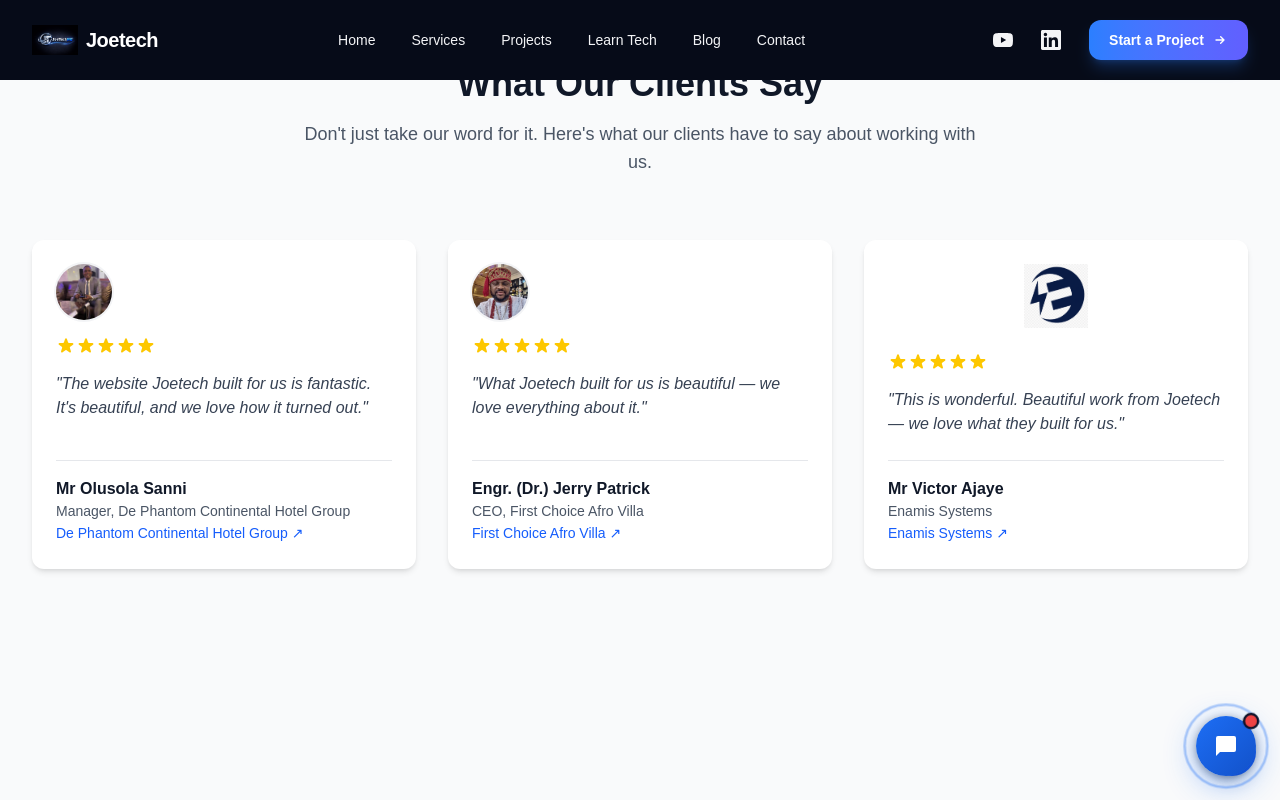
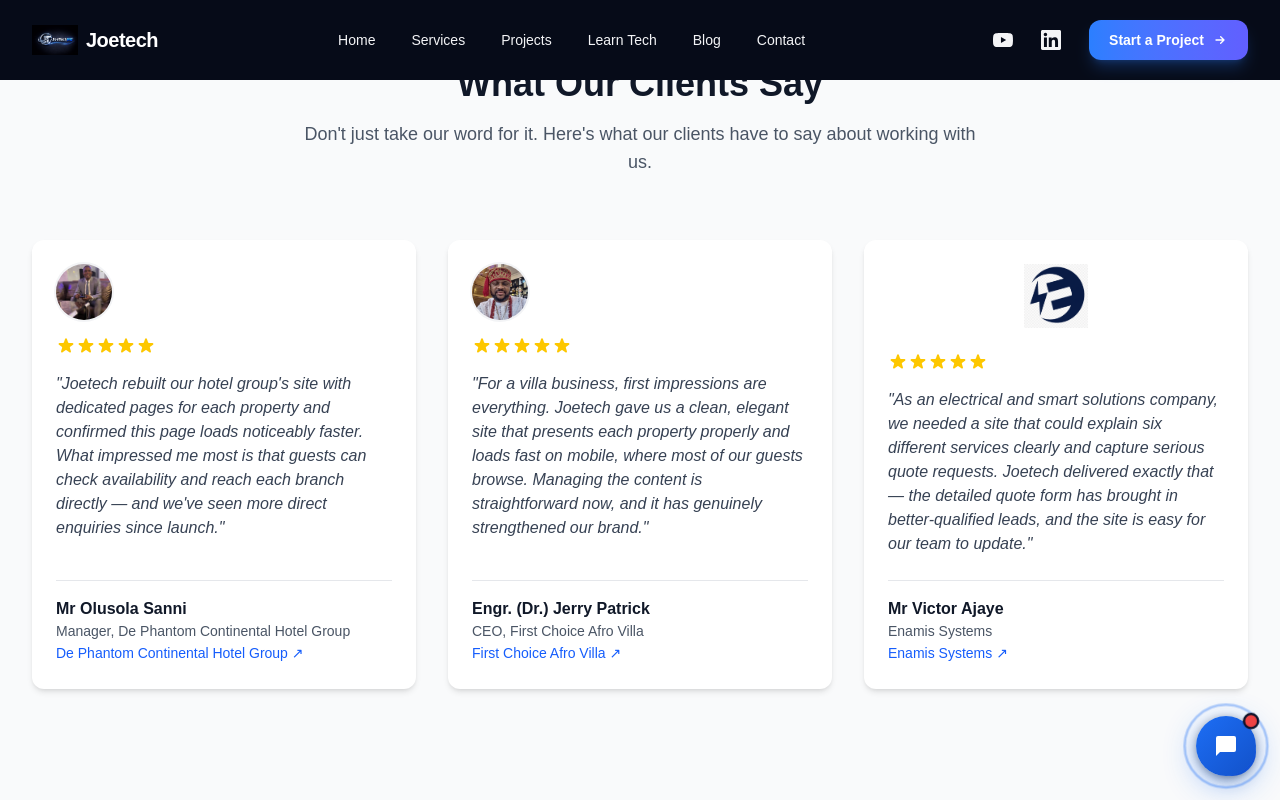
Before and after one commit to JoelionWebDev/joetech, a Next.js app: page /testimonials in a window 1280 px wide. Shown: the top 800 px of the page. Built offline with nearby package versions, Linux system fonts and the light colour scheme.

Commit message:
rewrite testimonials to be more specific and professional

```diff
--- a/app/components/Testimony.jsx
+++ b/app/components/Testimony.jsx
@@ -7,7 +7,7 @@
     company: "De Phantom Continental Hotel Group",
     position: "Manager",
     feedback:
-      "The website Joetech built for us is fantastic. It's beautiful, and we love how it turned out.",
+      "Joetech rebuilt our hotel group's site with dedicated pages for each property and confirmed this page loads noticeably faster. What impressed me most is that guests can check availability and reach each branch directly — and we've seen more direct enquiries since launch.",
     rating: 5,
     image: "/testimony/dephantom-rep.jpeg",
     url: "https://www.dephantomhotelgroup.com",
@@ -18,7 +18,7 @@
     company: "First Choice Afro Villa",
     position: "CEO",
     feedback:
-      "What Joetech built for us is beautiful — we love everything about it.",
+      "For a villa business, first impressions are everything. Joetech gave us a clean, elegant site that presents each property properly and loads fast on mobile, where most of our guests browse. Managing the content is straightforward now, and it has genuinely strengthened our brand.",
     rating: 5,
     image: "/testimony/firstchoice-rep.jpeg",
     url: "https://www.firstchoiceafrovilla.com",
@@ -29,7 +29,7 @@
     company: "Enamis Systems",
     position: null,
     feedback:
-      "This is wonderful. Beautiful work from Joetech — we love what they built for us.",
+      "As an electrical and smart solutions company, we needed a site that could explain six different services clearly and capture serious quote requests. Joetech delivered exactly that — the detailed quote form has brought in better-qualified leads, and the site is easy for our team to update.",
     rating: 5,
     image: "/testimony/enamis-logo.png",
     useLogo: true,
--- a/app/testimonials/page.jsx
+++ b/app/testimonials/page.jsx
@@ -8,7 +8,7 @@
     role: "Manager, De Phantom Continental Hotel Group",
     company: "De Phantom Continental Hotel Group",
     message:
-      "The website Joetech built for us is fantastic. It's beautiful, and we love how it turned out.",
+      "Joetech rebuilt our hotel group's site with dedicated pages for each property and confirmed this page loads noticeably faster. What impressed me most is that guests can check availability and reach each branch directly — and we've seen more direct enquiries since launch.",
     rating: 5,
     image: "/testimony/dephantom-rep.jpeg",
     url: "https://www.dephantomhotelgroup.com",
@@ -19,7 +19,7 @@
     role: "CEO, First Choice Afro Villa",
     company: "First Choice Afro Villa",
     message:
-      "What Joetech built for us is beautiful — we love everything about it.",
+      "For a villa business, first impressions are everything. Joetech gave us a clean, elegant site that presents each property properly and loads fast on mobile, where most of our guests browse. Managing the content is straightforward now, and it has genuinely strengthened our brand.",
     rating: 5,
     image: "/testimony/firstchoice-rep.jpeg",
     url: "https://www.firstchoiceafrovilla.com",
@@ -30,7 +30,7 @@
     role: "Enamis Systems",
     company: "Enamis Systems",
     message:
-      "This is wonderful. Beautiful work from Joetech — we love what they built for us.",
+      "As an electrical and smart solutions company, we needed a site that could explain six different services clearly and capture serious quote requests. Joetech delivered exactly that — the detailed quote form has brought in better-qualified leads, and the site is easy for our team to update.",
     rating: 5,
     image: "/testimony/enamis-logo.png",
     useLogo: true,
```
